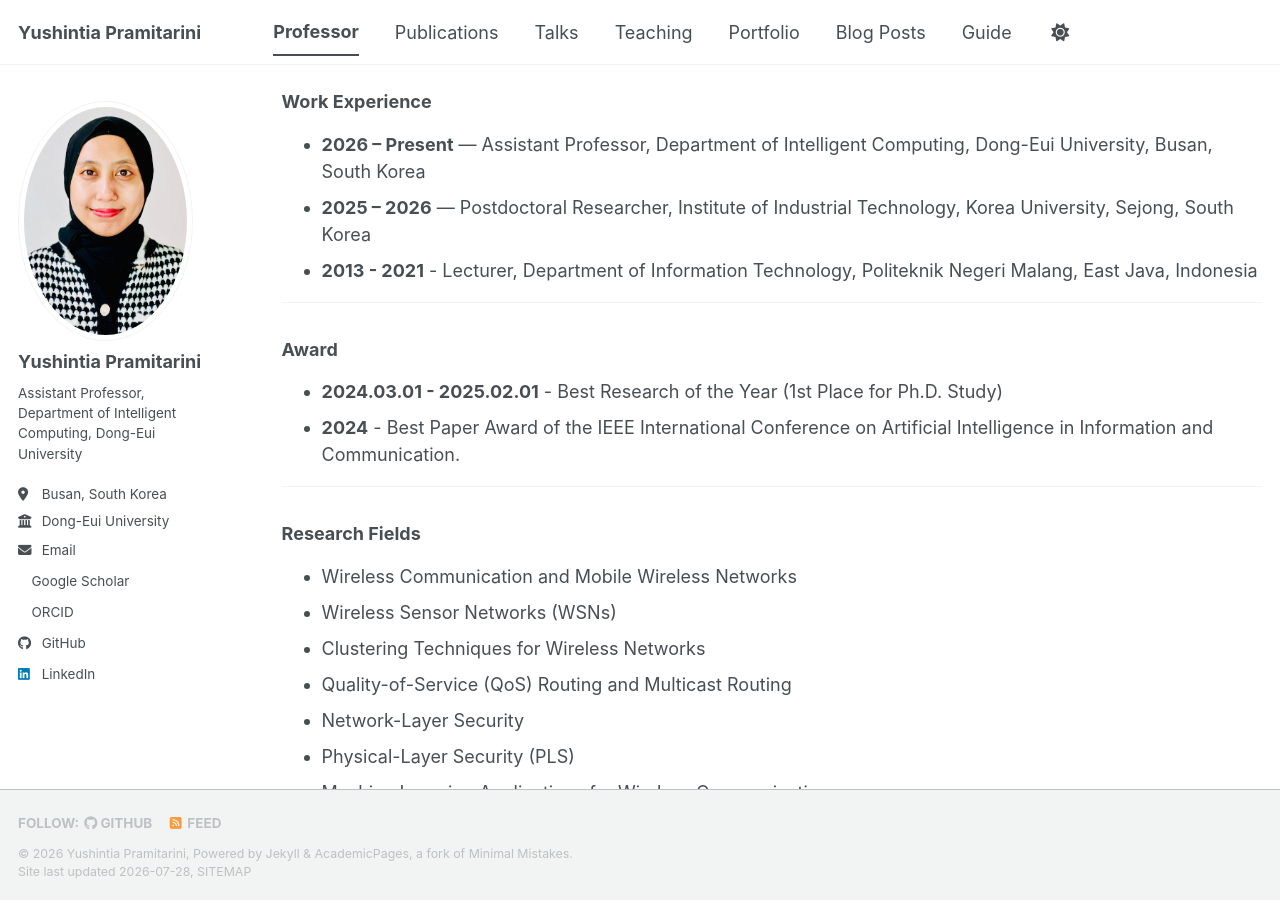
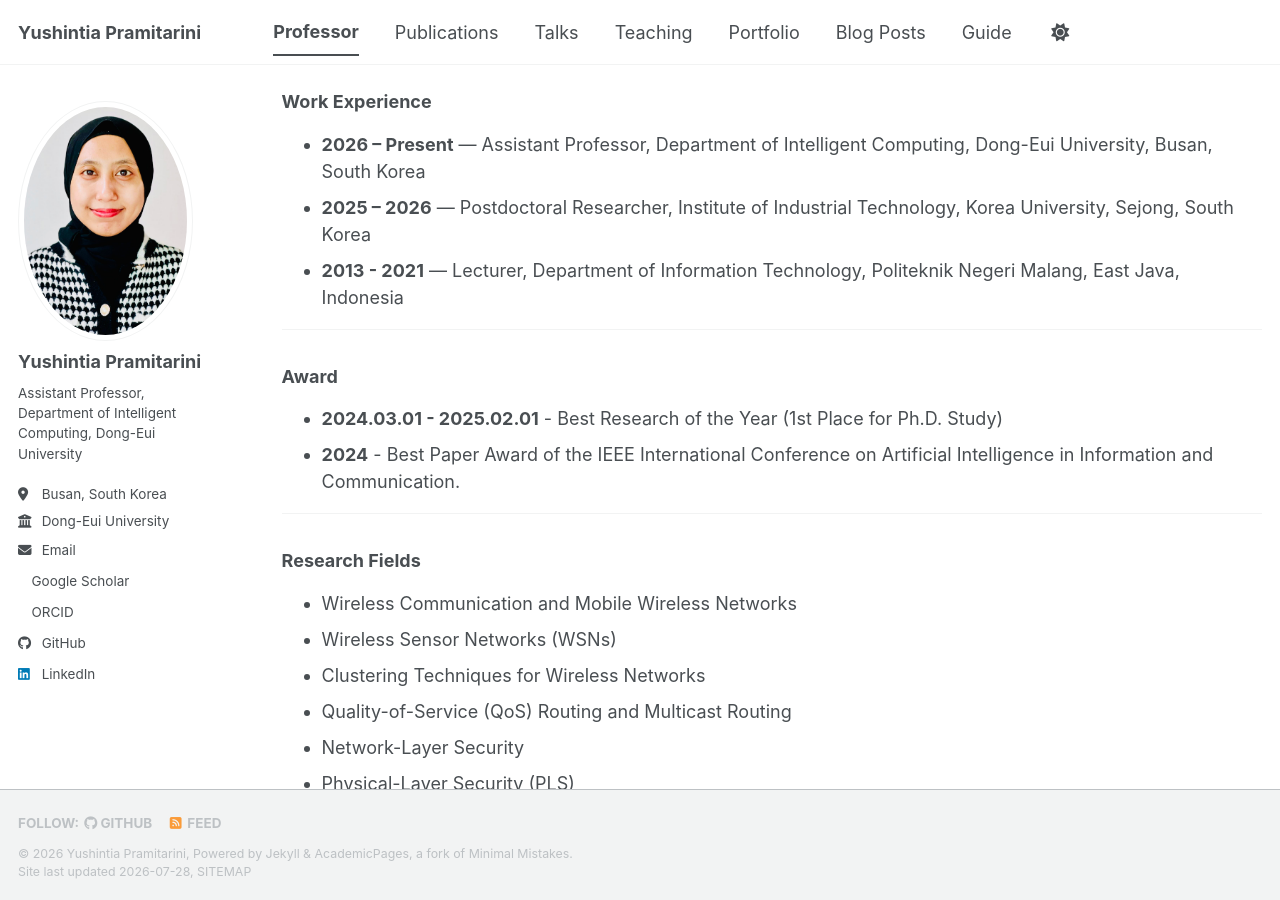
Before and after one commit to yushintia/yushintia.github.io, a Jekyll site: the page built from _pages/profile.md, in a window 1280 px wide and 900 px high, scrolled down 583 px. Built offline with Jekyll 4.4.1, drawn with Linux system fonts in a browser that asks for light colours; a style sheet for code colours, icons or effects is not loaded.

```diff
--- a/_pages/profile.md
+++ b/_pages/profile.md
@@ -28,7 +28,7 @@ author_profile: true
 
 - **2026 – Present** — Assistant Professor, Department of Intelligent Computing, Dong-Eui University, Busan, South Korea
 - **2025 – 2026** — Postdoctoral Researcher, Institute of Industrial Technology, Korea University, Sejong, South Korea
-- **2013 - 2021** - Lecturer, Department of Information Technology, Politeknik Negeri Malang, East Java, Indonesia
+- **2013 - 2021** — Lecturer, Department of Information Technology, Politeknik Negeri Malang, East Java, Indonesia
 
 ---
 
```
